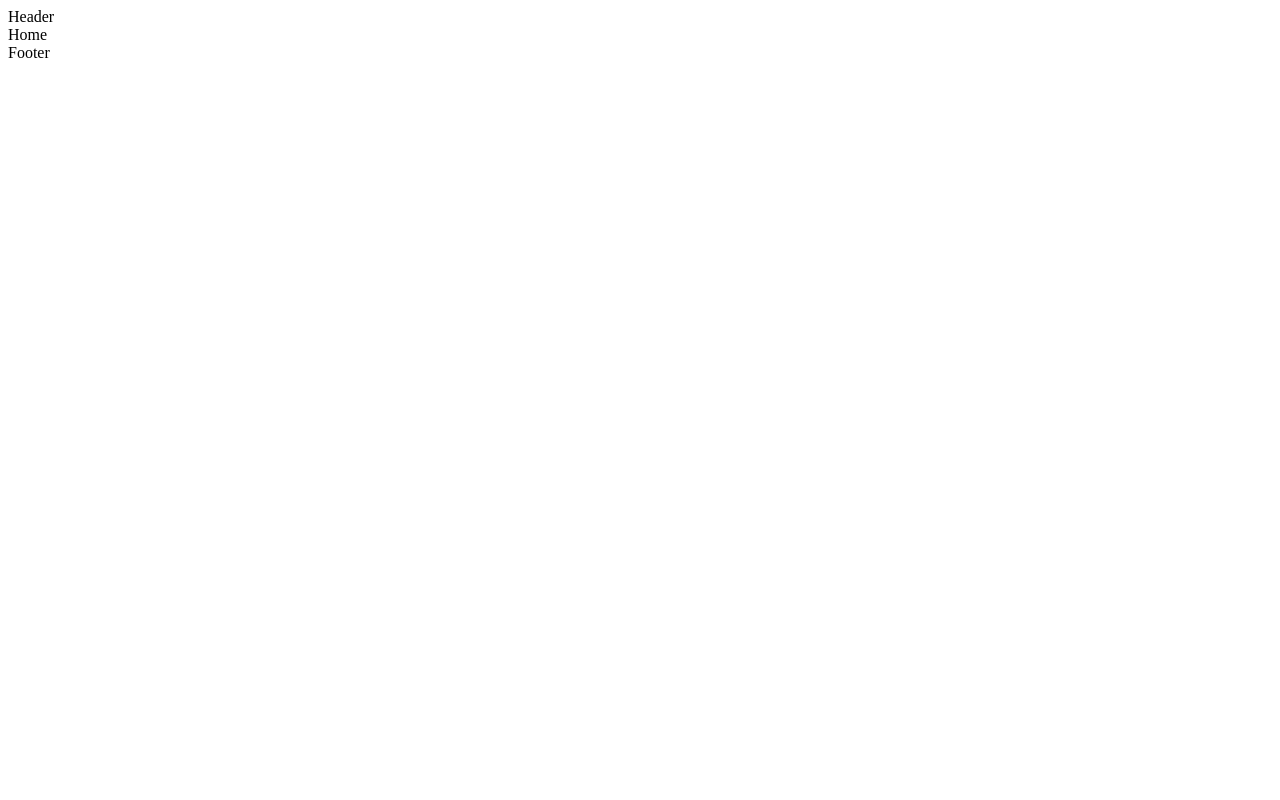
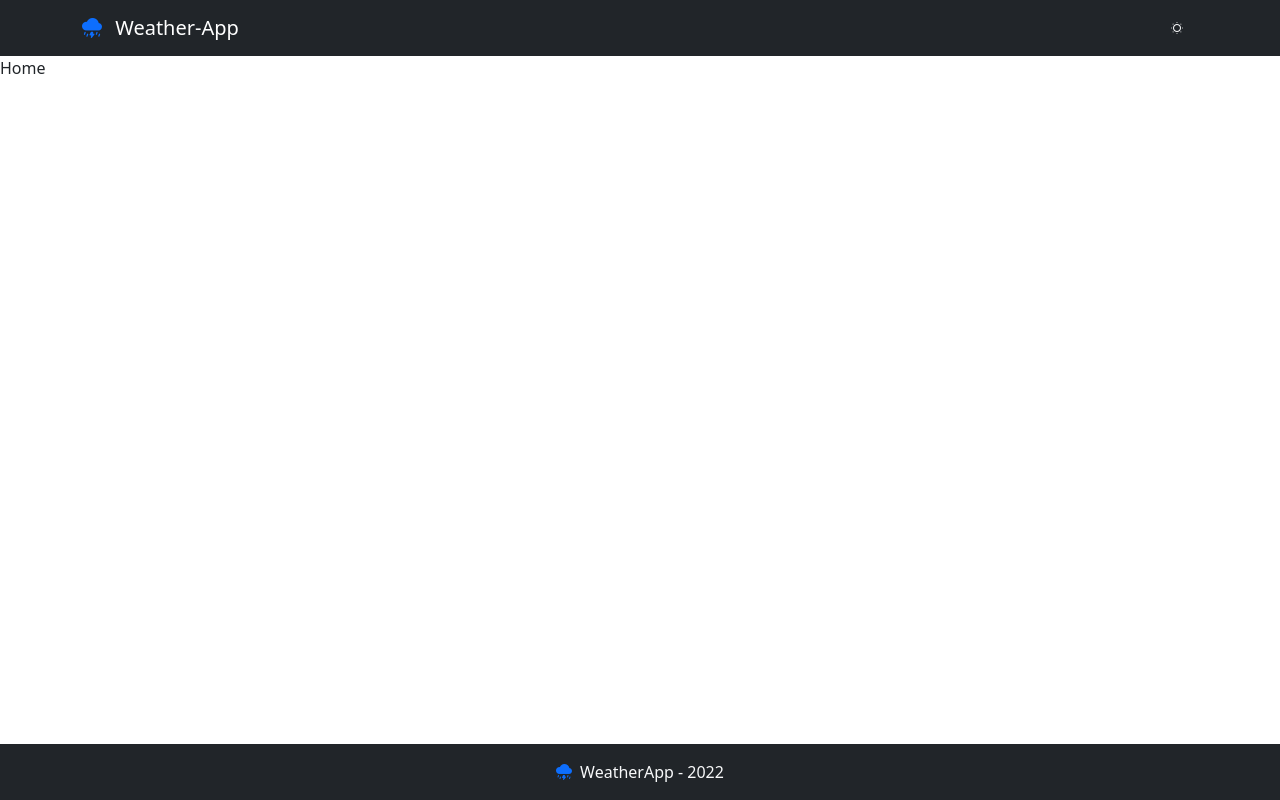
Before and after one commit to Norali-Meriles/weather-app, a React (Create React App) app: page / in a window 1280 px wide. Built offline with nearby package versions, Linux system fonts and the light colour scheme.

Commit message:
header and footer

```diff
--- a/package.json
+++ b/package.json
@@ -7,8 +7,6 @@
     "@testing-library/react": "^13.4.0",
     "@testing-library/user-event": "^13.5.0",
     "axios": "^1.1.2",
-    "bootstrap": "^5.2.2",
-    "bootstrap-icons": "^1.9.1",
     "classnames": "^2.3.2",
     "eslint-config-airbnb": "^19.0.4",
     "react": "^18.2.0",
--- a/public/index.html
+++ b/public/index.html
@@ -1,18 +1,24 @@
 <!DOCTYPE html>
 <html lang="en">
+
 <head>
   <meta charset="utf-8" />
   <link rel="icon" href="%PUBLIC_URL%/favicon.ico" />
   <meta name="viewport" content="width=device-width, initial-scale=1" />
   <meta name="theme-color" content="#000000" />
-    <meta
-      name="description"
-      content="Web site created using create-react-app"
-    />
+  <meta name="description" content="Web site created using create-react-app" />
+  <link href="https://cdn.jsdelivr.net/npm/bootstrap@5.2.2/dist/css/bootstrap.min.css" rel="stylesheet"
+    integrity="sha384-Zenh87qX5JnK2Jl0vWa8Ck2rdkQ2Bzep5IDxbcnCeuOxjzrPF/et3URy9Bv1WTRi" crossorigin="anonymous">
+  <script src="https://cdn.jsdelivr.net/npm/bootstrap@5.2.2/dist/js/bootstrap.bundle.min.js"
+    integrity="sha384-OERcA2EqjJCMA+/3y+gxIOqMEjwtxJY7qPCqsdltbNJuaOe923+mo//f6V8Qbsw3"
+    crossorigin="anonymous"></script>
+  <link rel="stylesheet" href="https://cdn.jsdelivr.net/npm/bootstrap-icons@1.9.1/font/bootstrap-icons.css">
   <title>React App</title>
 </head>
+
 <body>
   <noscript>You need to enable JavaScript to run this app.</noscript>
   <div id="root"></div>
 </body>
+
 </html>
--- a/src/App.js
+++ b/src/App.js
@@ -5,7 +5,9 @@ const App = () => {
   return (
     <div className="App">
       <Header />
-      <Home />
+      <main>
+        <Home />
+      </main>
       <Footer />
     </div>
   );
--- a/src/components/layout/Footer/Footer.js
+++ b/src/components/layout/Footer/Footer.js
@@ -1,8 +1,10 @@
-import React from 'react';
-
 const Footer = () => {
   return (
-    <div>Footer</div>
+    <footer className='bg-dark d-flex justify-content-center'>
+      <div className='py-3'>
+        <p className='text-light mb-0'><i className='bi bi-cloud-lightning-rain-fill pe-2 text-primary' />WeatherApp - 2022</p>
+      </div>
+    </footer>
   );
 };
 
--- a/src/components/layout/Header/Header.js
+++ b/src/components/layout/Header/Header.js
@@ -1,8 +1,20 @@
-import React from 'react';
-
 const Header = () => {
   return (
-    <div>Header</div>
+    <nav className='navbar navbar-dark navbar-expand-lg bg-dark'>
+      <div className='container'>
+        <a className='navbar-brand' href='#'><i className='bi bi-cloud-lightning-rain-fill pe-2 text-primary' /> Weather-App</a>
+        <button className='navbar-toggler' type='button' data-bs-toggle='collapse' data-bs-target='#navbarNav' aria-controls='navbarNav' aria-expanded='false' aria-label='Toggle navigation'>
+          <span className='navbar-toggler-icon'></span>
+        </button>
+        <div className='collapse navbar-collapse d-flex justify-content-end' id='navbarNav'>
+          <ul className='navbar-nav'>
+            <li className='nav-item'>
+              <button className='btn'><i className='bi bi-brightness-low text-light' /></button>
+            </li>
+          </ul>
+        </div>
+      </div>
+    </nav>
   );
 };
 
--- /dev/null
+++ b/src/index.css
@@ -0,0 +1,3 @@
+main {
+  min-height: calc(100vh - 112px);
+}
--- a/src/index.js
+++ b/src/index.js
@@ -1,6 +1,7 @@
 import React from 'react';
 import ReactDOM from 'react-dom/client';
 import App from './App';
+import './index.css';
 
 const root = ReactDOM.createRoot(document.getElementById('root'));
 root.render(
```
Also changed, not shown: 1 other file (tests, documents, lock files or other folders). Lines whose indentation alone changed are shown as unchanged.
